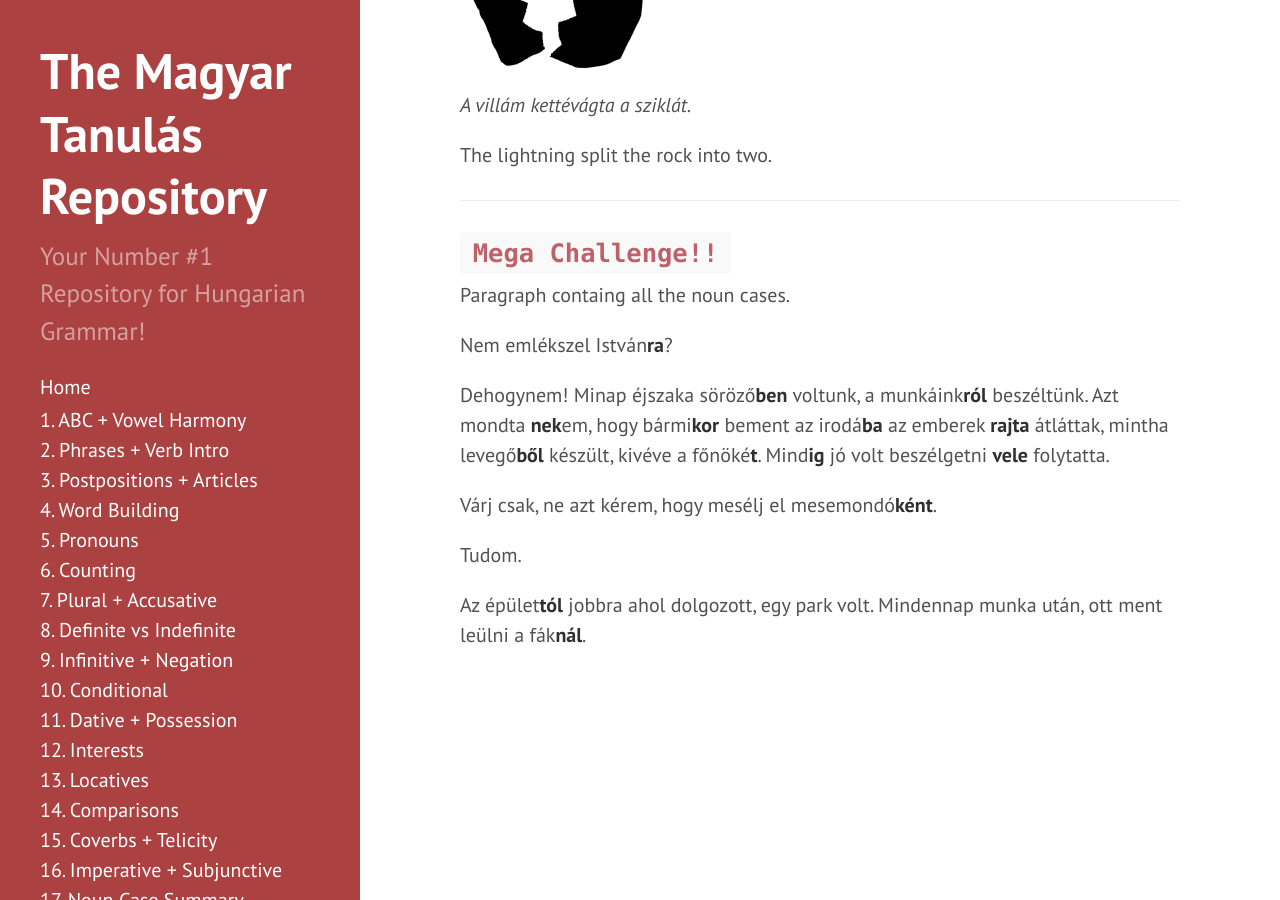
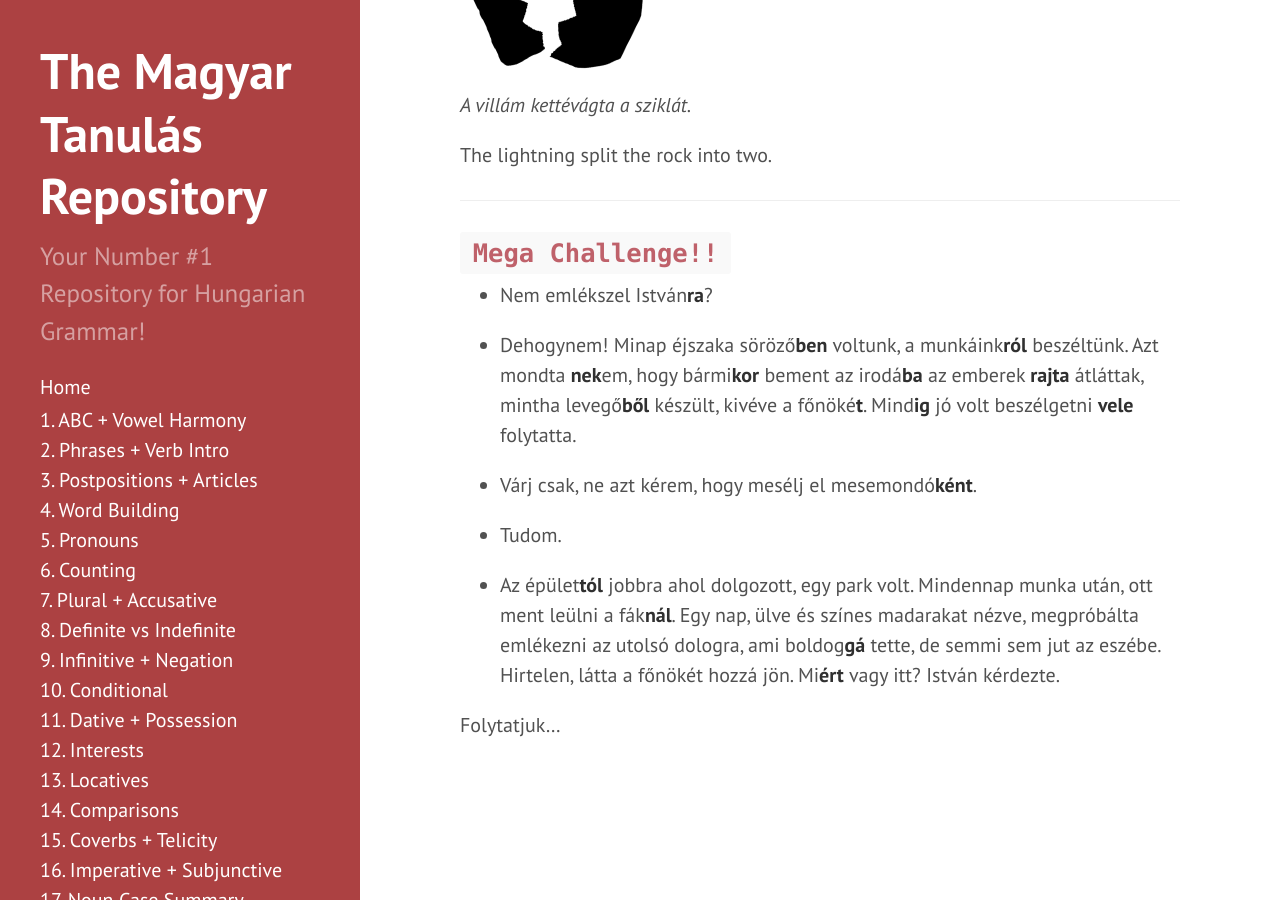
Before and after one commit to Magyartanulas/magyartanulas.github.io, a Jekyll site: the page built from noun_case_summary.md, in a window 1280 px wide and 900 px high, scrolled down 4891 px. Built offline with Jekyll 4.4.1, drawn with Linux system fonts in a browser that asks for light colours; Markdown is read by kramdown in place of the engine named in the settings.

Commit message:
Update noun_case_summary.md

```diff
--- a/noun_case_summary.md
+++ b/noun_case_summary.md
@@ -142,14 +142,14 @@ This case represents the change of state physically or metaphorically. Have a lo
 
 ## `Mega Challenge!!`
 
-Paragraph containg all the noun cases.
+- Nem emlékszel István**ra**?
 
-Nem emlékszel István**ra**?
+- Dehogynem! Minap éjszaka söröző**ben** voltunk, a munkáink**ról** beszéltünk. Azt mondta **nek**em, hogy bármi**kor** bement az irodá**ba** az emberek **rajta** átláttak, mintha levegő**ből** készült, kivéve a főnöké**t**. Mind**ig** jó volt beszélgetni **vele** folytatta.
 
-Dehogynem! Minap éjszaka söröző**ben** voltunk, a munkáink**ról** beszéltünk. Azt mondta **nek**em, hogy bármi**kor** bement az irodá**ba** az emberek **rajta** átláttak, mintha levegő**ből** készült, kivéve a főnöké**t**. Mind**ig** jó volt beszélgetni **vele** folytatta.
+- Várj csak, ne azt kérem, hogy mesélj el mesemondó**ként**.
 
-Várj csak, ne azt kérem, hogy mesélj el mesemondó**ként**.
+- Tudom.
 
-Tudom.
+- Az épület**tól** jobbra ahol dolgozott, egy park volt. Mindennap munka után, ott ment leülni a fák**nál**. Egy nap, ülve és színes madarakat nézve, megpróbálta emlékezni az utolsó dologra, ami boldog**gá** tette, de semmi sem jut az eszébe. Hirtelen, látta a főnökét hozzá jön. Mi**ért** vagy itt? István kérdezte.
 
-Az épület**tól** jobbra ahol dolgozott, egy park volt. Mindennap munka után, ott ment leülni a fák**nál**.
+Folytatjuk...
```
